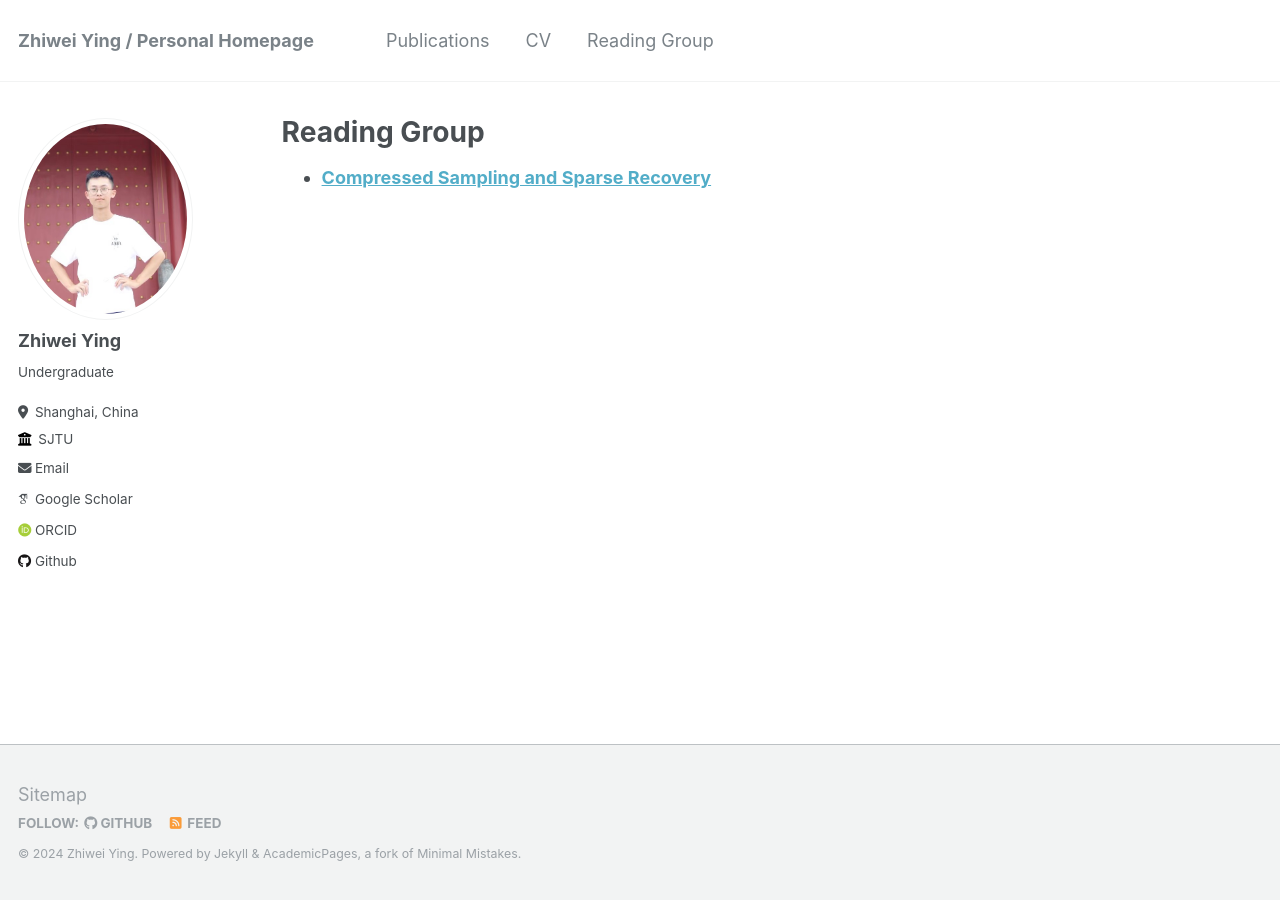
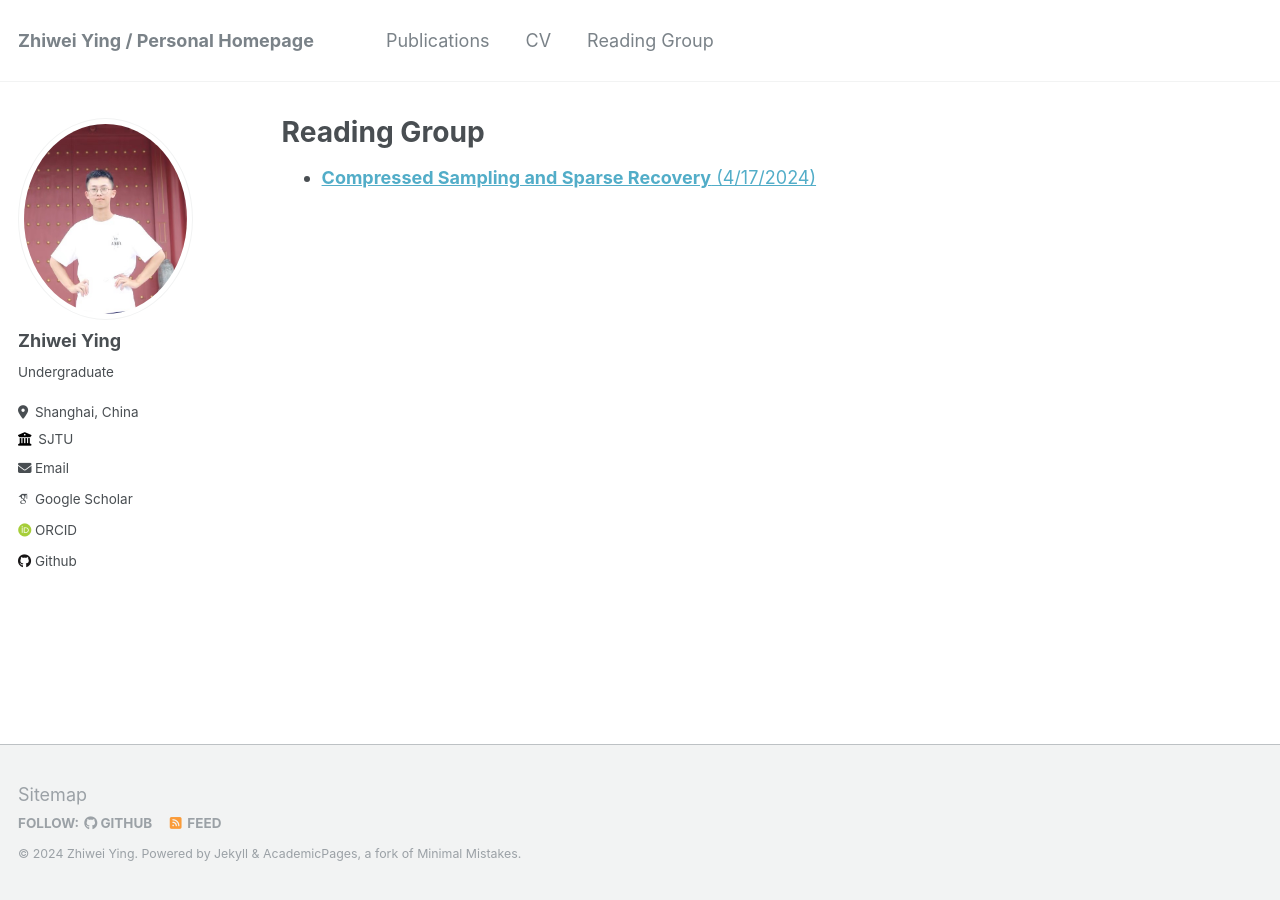
Before and after one commit to yzwykx/yzwykx.github.io, a Jekyll site: the page built from _pages/reading_group.md, in a window 1280 px wide. Built offline with Jekyll 4.4.1, drawn with Linux system fonts in a browser that asks for light colours; some web fonts are replaced.

Commit message:
Update reading_group.md

```diff
--- a/_pages/reading_group.md
+++ b/_pages/reading_group.md
@@ -5,4 +5,4 @@ permalink: /reading_group/
 author_profile: true
 ---
 
-- [**Compressed Sampling and Sparse Recovery**](/files/Compressed_Sampling_and_Sparse_Recovery.pdf)
+- [**Compressed Sampling and Sparse Recovery** (4/17/2024)](/files/Compressed_Sampling_and_Sparse_Recovery.pdf)
```
